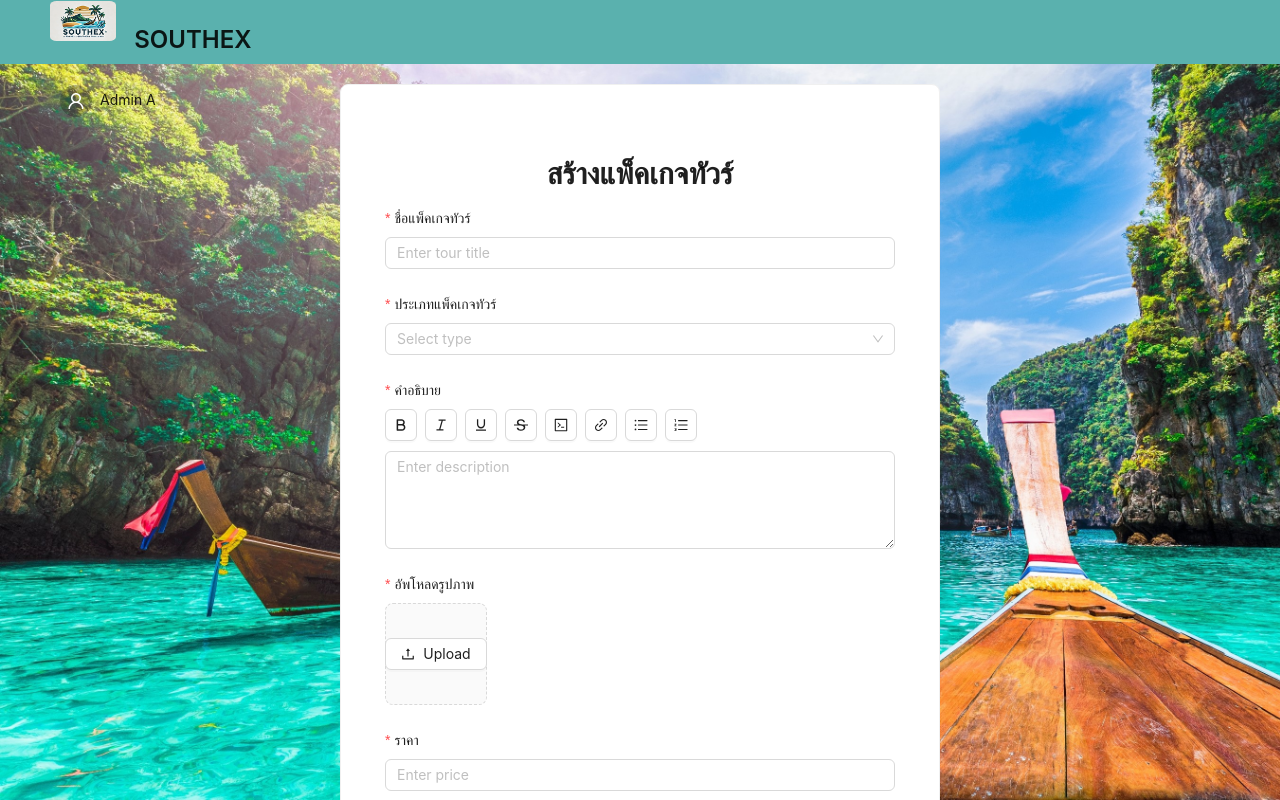
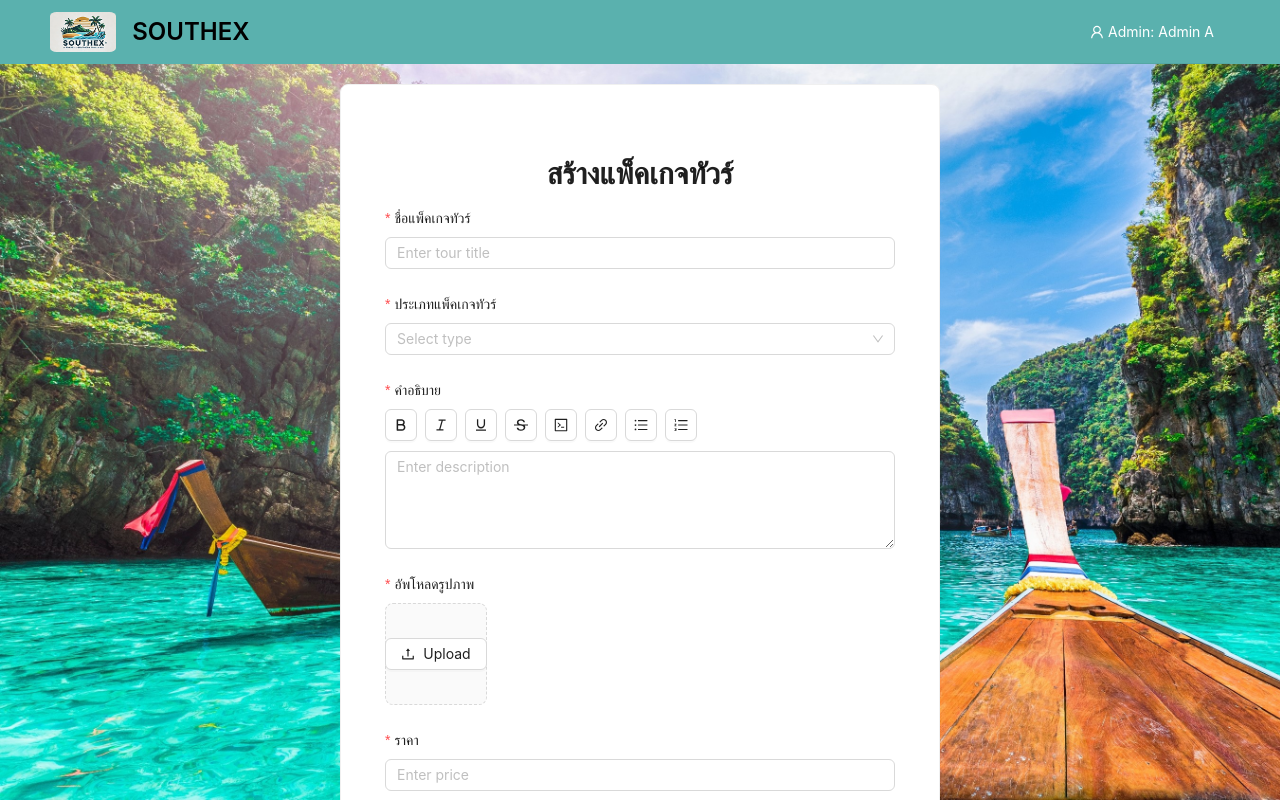
Before and after one commit to OnlineTravelBooking/Online-Travel-Booking, a React (Create React App) app in the folder front-end/: page /add-package in a window 1280 px wide. Built offline with nearby package versions, Linux system fonts and the light colour scheme; sample sign-in values are in the browser's storage.

Commit message:
Refactor AdminPage to use AdminHeader component and improve layout structure

```diff
--- a/front-end/src/component/AdminPage/AddPackage.js
+++ b/front-end/src/component/AdminPage/AddPackage.js
@@ -2,6 +2,8 @@ import React from "react";
 import { Form, Input, Select, Button, Upload, Typography, Card, Space, Layout, Avatar } from "antd";
 import { UserOutlined, UploadOutlined, BoldOutlined, ItalicOutlined, UnderlineOutlined, StrikethroughOutlined, LinkOutlined, CodeOutlined, OrderedListOutlined, UnorderedListOutlined } from "@ant-design/icons";
 import { Link } from "react-router-dom";
+
+import AdminHeader from "../Header/AdminHeader";
 
 const { Header, Content } = Layout;
 const { Title, Text } = Typography;
@@ -16,16 +18,7 @@ export default function AddTourPackage() {
 
     return (
         <Layout className="admin-layout" style={{ height: "100vh", overflow: "hidden" }}>
-            <Header className="admin-header">
-                <Space align="center" className="header-left">
-                    <img src="/southtex_logo.png" alt="SOUTHEX" className="admin-logo" />
-                    <Title level={3} className="header-title">SOUTHEX</Title>
-                </Space>
-                <Space className="header-right">
-                    <Avatar icon={<UserOutlined />} className="admin-avatar" />
-                    <Text className="admin-name">Admin A</Text>
-                </Space>
-            </Header>
+            <AdminHeader />
 
             <Content className="content-container" style={{ overflowY: "auto", maxHeight: "calc(100vh - 64px)", padding: 20 }}>
                 <Card className="add-tour-container" style={{ maxWidth: 600, margin: "auto", padding: 20 }}>
--- a/front-end/src/component/Header/AdminHeader.js
+++ b/front-end/src/component/Header/AdminHeader.js
@@ -26,13 +26,16 @@ export default function AdminHeader() {
 
     return (
         <Header className="admin-header">
-            <div className="container-fluid">
-                <Menu mode="horizontal" className="admin-header" b>
+            <div className="container-fluid" style={{ display: "flex", alignItems: "center" }}>
+                <img src="/southtex_logo.png" alt="SOUTHEX" className="admin-logo" />
+                <Title level={3} className="header-title" style={{ margin: "0 16px", color: "black" }}>
+                    SOUTHEX
+                </Title>
+                <Menu mode="horizontal" className="admin-header" style={{ marginLeft: "auto" }}>
                     <Menu.SubMenu
-                        style={{ marginLeft: "auto" }}
                         key="user"
                         title={
-                            <span style={{ color: "white" }}  >
+                            <span style={{ color: "white" }}>
                                 <UserOutlined /> Admin: {adminName}
                             </span>
                         }
@@ -42,7 +45,7 @@ export default function AdminHeader() {
                         </Menu.Item>
                     </Menu.SubMenu>
                 </Menu>
-            </div >
-        </Header >
+            </div>
+        </Header>
     );
 }
--- a/front-end/src/component/Transactionpage/Transaction.js
+++ b/front-end/src/component/Transactionpage/Transaction.js
@@ -98,8 +98,8 @@ export default function Transaction() {
     {
       label: "วันที่เดินทาง",
       value: `${dayjs(selectedDate.Start_Date).format("DD/MM/YYYY")}${selectedDate.End_Date
-          ? ` - ${dayjs(selectedDate.End_Date).format("DD/MM/YYYY")}`
-          : ""
+        ? ` - ${dayjs(selectedDate.End_Date).format("DD/MM/YYYY")}`
+        : ""
         }`,
     },
     { label: "ทัวร์", value: Title },
```
